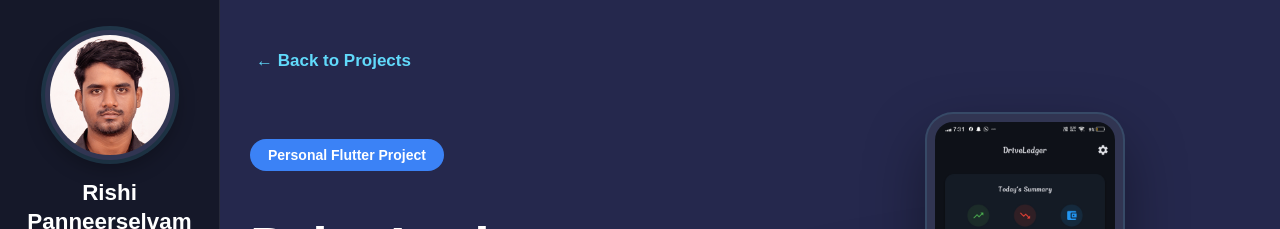
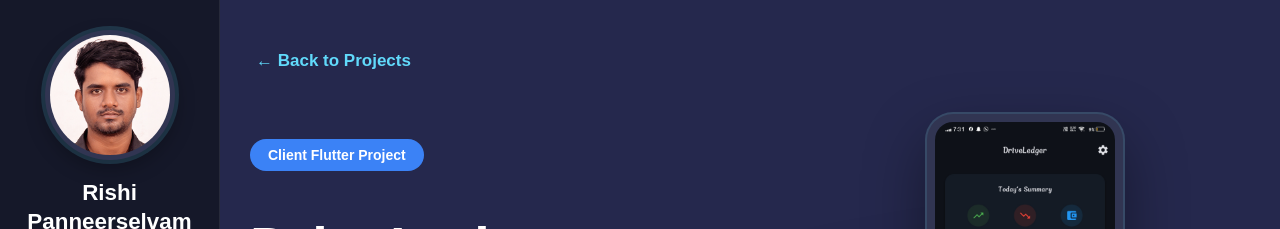
Before and after one commit to Rishi2553/portfolio-v2, a React (Vite) app: page /projects/driveledger in a window 1280 px wide. Shown: the top 229 px of the page. Built offline with nearby package versions, Linux system fonts and the light colour scheme.

Commit message:
Update APK download link to use latest GitHub release

```diff
--- a/src/pages/projects/driveledger/sections/HeroSection.jsx
+++ b/src/pages/projects/driveledger/sections/HeroSection.jsx
@@ -16,7 +16,7 @@ function HeroSection() {
       <div className="drive-hero-content">
 
         <div className="project-badge">
-          Personal Flutter Project
+          Client Flutter Project
         </div>
 
         <h1>
@@ -49,7 +49,7 @@ function HeroSection() {
         <div className="hero-buttons">
 
           <a
-            href="https://github.com/Rishi2553/DriveLedger/releases/download/v1.0.0/DriveLedger-v1.0.apk"
+            href="https://github.com/Rishi2553/DriveLedger/releases/latest/download/DriveLedger.apk"
             className="download-btn"
           >
             <FaDownload />
```
